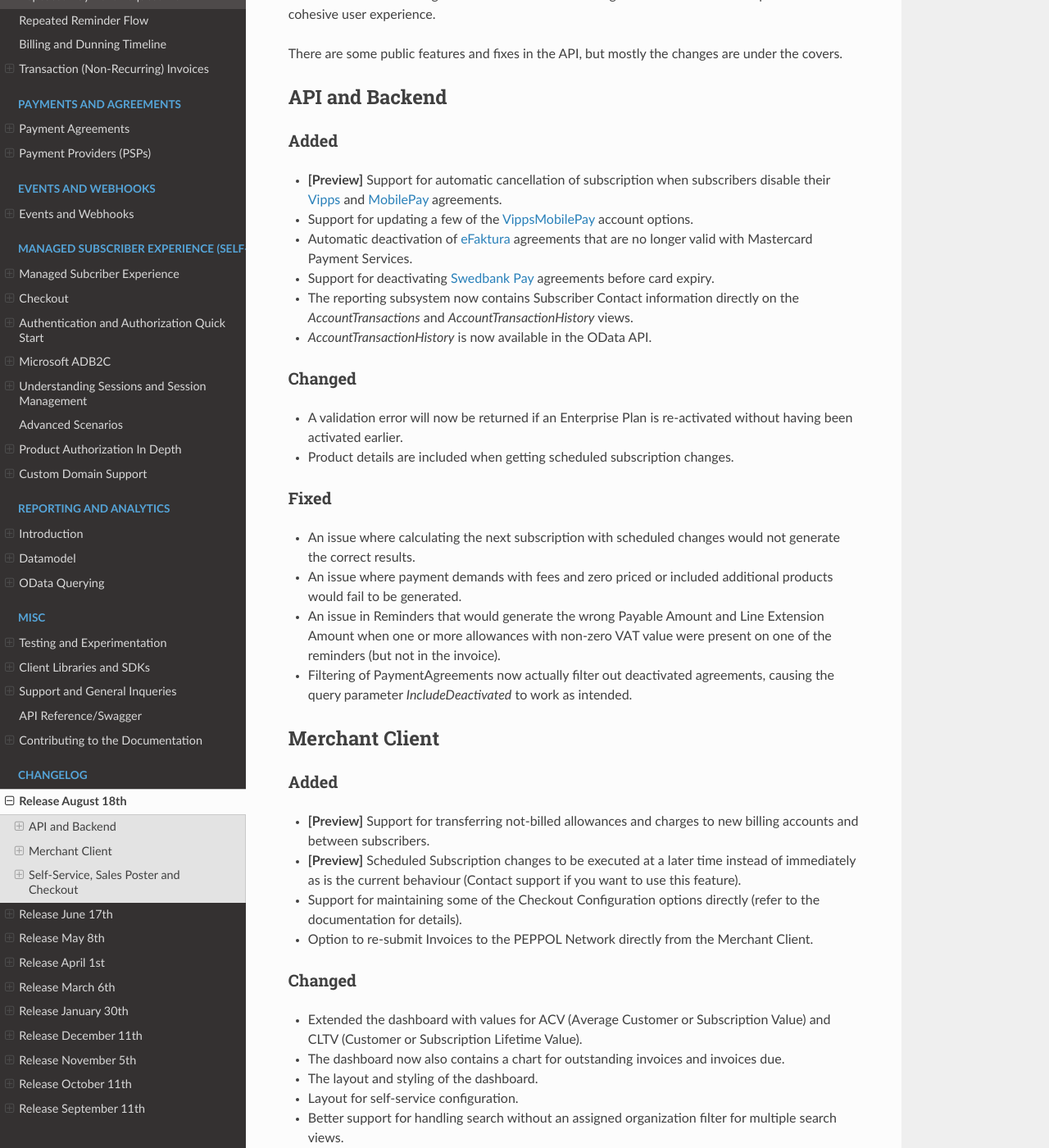
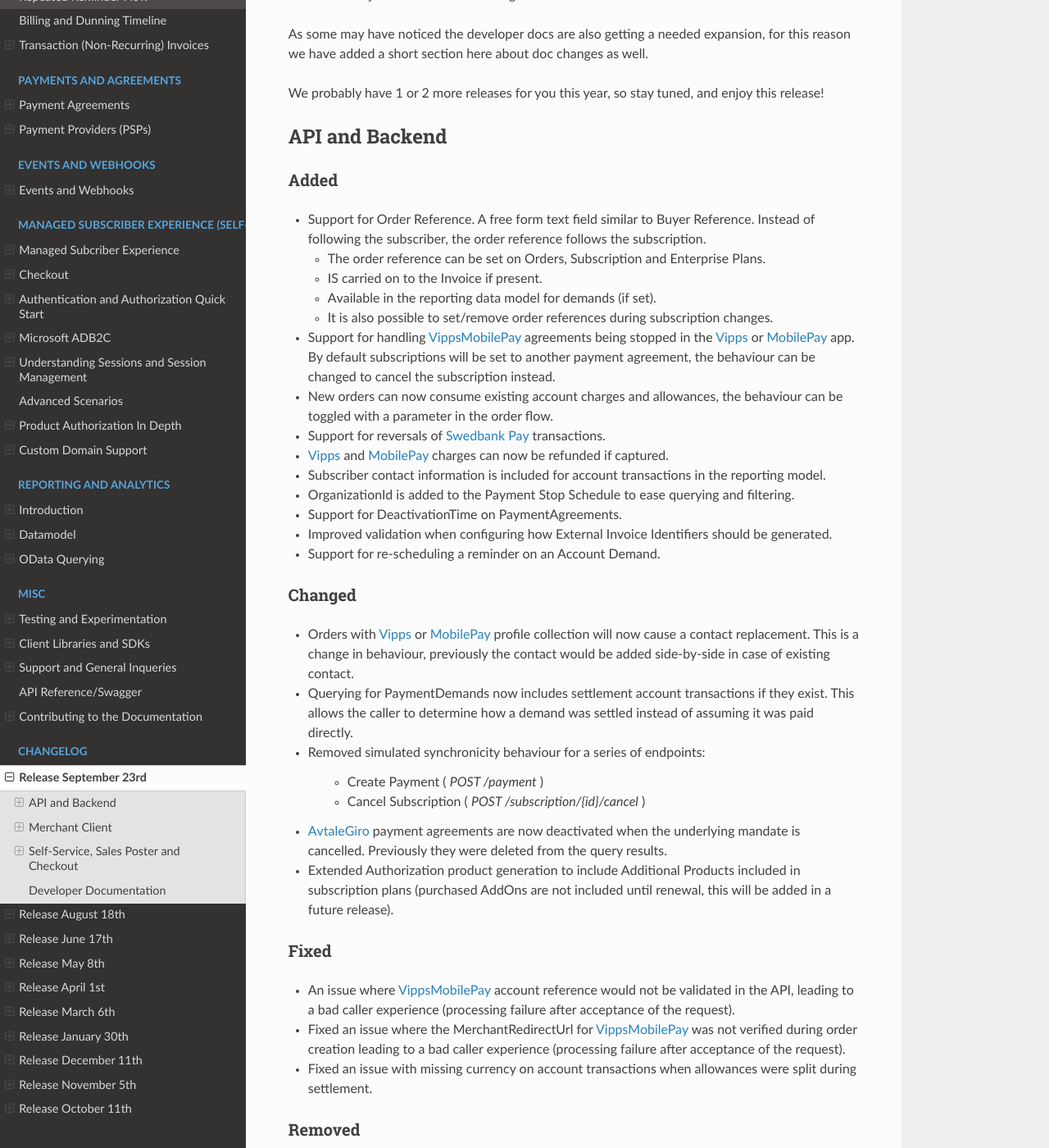
Before and after one commit to infosoftas/info-subscription-doc, a Sphinx documentation site: the page built from source/changelog/changelog.rst, in a window 1280 px wide and 1400 px high, scrolled down 250 px. Shown: the whole window at 82% size. Built offline with Sphinx 7.4.7 and the Read the Docs theme 3.1.0, drawn with Linux system fonts in a browser that asks for light colours; formulas are drawn with MathJax 3; some of the changed text lies outside the part shown.

Commit message:
Changelog for r137 (#116)
* Changelog for r137


---------

Co-authored-by: Esben Bach <esbbach@infosoft.no>

```diff
--- a/source/changelog/changelog.rst
+++ b/source/changelog/changelog.rst
@@ -1,5 +1,6 @@
 .. _changelog:
 
+.. include:: r137.inc
 .. include:: r136.inc
 .. include:: r135.inc
 .. include:: r134.inc
@@ -9,4 +10,3 @@
 .. include:: r130.inc
 .. include:: r129.inc
 .. include:: r128.inc
-.. include:: r127.inc
--- /dev/null
+++ b/source/changelog/r137.inc
@@ -0,0 +1,128 @@
+.. _changelog-r137:
+
+**********************
+Release September 23rd
+**********************
+
+Its autumn and while the rain pours down outside and the temperature drops, we sit behind our screens whittling away at the backlog.
+Measured in number of changes, this is probably the largest release we have ever had.
+From the list below you can see there are a lot of different areas affected, and these are just the observable changes.
+
+As some may have noticed the developer docs are also getting a needed expansion, for this reason we have added a short section here about doc changes as well.
+
+We probably have 1 or 2 more releases for you this year, so stay tuned, and enjoy this release!
+
+API and Backend
+===============
+
+Added
+-----
+
+* Support for Order Reference. A free form text field similar to Buyer Reference. Instead of following the subscriber, the order reference follows the subscription.
+
+  - The order reference can be set on Orders, Subscription and Enterprise Plans.
+  - IS carried on to the Invoice if present.
+  - Available in the reporting data model for demands (if set).
+  - It is also possible to set/remove order references during subscription changes.
+
+* Support for handling |VippsMobilePay| agreements being stopped in the |Vipps| or |MobilePay| app. By default subscriptions will be set to another payment agreement, the behaviour can be changed to cancel the subscription instead.
+* New orders can now consume existing account charges and allowances, the behaviour can be toggled with a parameter in the order flow.
+* Support for reversals of |SwedbankPay| transactions.
+* |Vipps| and |MobilePay| charges can now be refunded if captured.
+* Subscriber contact information is included for account transactions in the reporting model.
+* OrganizationId is added to the Payment Stop Schedule to ease querying and filtering.
+* Support for DeactivationTime on PaymentAgreements.
+* Improved validation when configuring how External Invoice Identifiers should be generated.
+* Support for re-scheduling a reminder on an Account Demand.
+
+Changed
+-------
+
+* Orders with |Vipps| or |MobilePay| profile collection will now cause a contact replacement. This is a change in behaviour, previously the contact would be added side-by-side in case of existing contact.
+* Querying for PaymentDemands now includes settlement account transactions if they exist. This allows the caller to determine how a demand was settled instead of assuming it was paid directly.
+* Removed simulated synchronicity behaviour for a series of endpoints:
+
+    - Create Payment ( `POST /payment` )
+    - Cancel Subscription ( `POST /subscription/{id}/cancel` )
+
+* |AvtaleGiro| payment agreements are now deactivated when the underlying mandate is cancelled. Previously they were deleted from the query results.
+* Extended Authorization product generation to include Additional Products included in subscription plans (purchased AddOns are not included until renewal, this will be added in a future release).
+
+Fixed
+-----
+
+* An issue where |VippsMobilePay| account reference would not be validated in the API, leading to a bad caller experience (processing failure after acceptance of the request).
+* Fixed an issue where the MerchantRedirectUrl for |VippsMobilePay| was not verified during order creation leading to a bad caller experience (processing failure after acceptance of the request).
+* Fixed an issue with missing currency on account transactions when allowances were split during settlement.
+
+Removed
+-------
+
+* The endpoint for changing packages (`/subscription/{id}/changepackage`) have been removed from the API. This was a deprecated endpoint and has been replaced by the more flexible scheduled subscription changes feature.
+* The Enum value PayEx for PaymentProviderType has been removed. The value PayEx is still present where it was used as a string.
+
+Merchant Client
+===============
+
+Added
+-----
+
+* Support for configuring deactivation behaviour for |VippsMobilePay| accounts. Default is to leave the subscription, but it can be changed to cancel the current subscription.
+* Support for adding and showing the new Order Reference field.
+  The support includes new Orders, subscription changes, displaying on running subscriptions and on Invoices.
+* Password reset support for shared and email domain based users.
+* Support for configuring invoice fees for additional payment provider types.
+
+Changed
+-------
+
+* Changing to Email payment agreements now verify the existence of an email address on the subscriber.
+* The data source used for searching/listing account transactions.
+* Simplified the configuration of External Invoice Identifier generation scheme.
+* Previewing Order details now adjusts for Permanent Discount settings.
+* |Vipps| and |MobilePay| agreements now display the external Agreement Identifier making it easier to identify the right one.
+
+Fixed
+-----
+
+* An issue where it was possible to attempt changing historic subscription periods.
+* An issue where purchased Additional Products would not count toward the total number of shared users available.
+* An issue where the display start time for deliveries was not adjusted for the distribution offset.
+* An issue where display start time for product deliveries was not adjusted for the distribution offset.
+* Formatting of some numbers in the dashboard.
+* An issue where KPIs would show incorrect values in case of summaries being 0 (or not present for the given day).
+* An issue where filtering choices for deliveries would not be consistent with the content shown in the result.
+
+
+Self-Service, Sales Poster and Checkout
+========================================
+
+Added
+-----
+
+* Support for creating Vipps, MobilePay, Email and PEPPOL payment agreements on running subscriptions.
+* Warning message for expired card payment agreements in use on a running subscription.
+
+Changed
+-------
+
+* Changed order of subscriber contact information fields.
+* Improved stepwise tracking support in checkout.
+
+Fixed
+-----
+
+* General translation corrections for multiple languages.
+
+Developer Documentation
+=======================
+
+A short list of things that have been added or significantly expanded upon in the documentation since july.
+
+* Introduction to Additional Products (Add-ons).
+* A primer on querying using OData and the Analytics API.
+* References to test data for payment providers.
+* Scenario description for bringing your own payment provider.
+* More details and concept explanations in relation to billing.
+* Visualizations for various entity relationships and timelines.
+* New sequence diagram for orders including Vipps/SwedbankPay examples.
```
